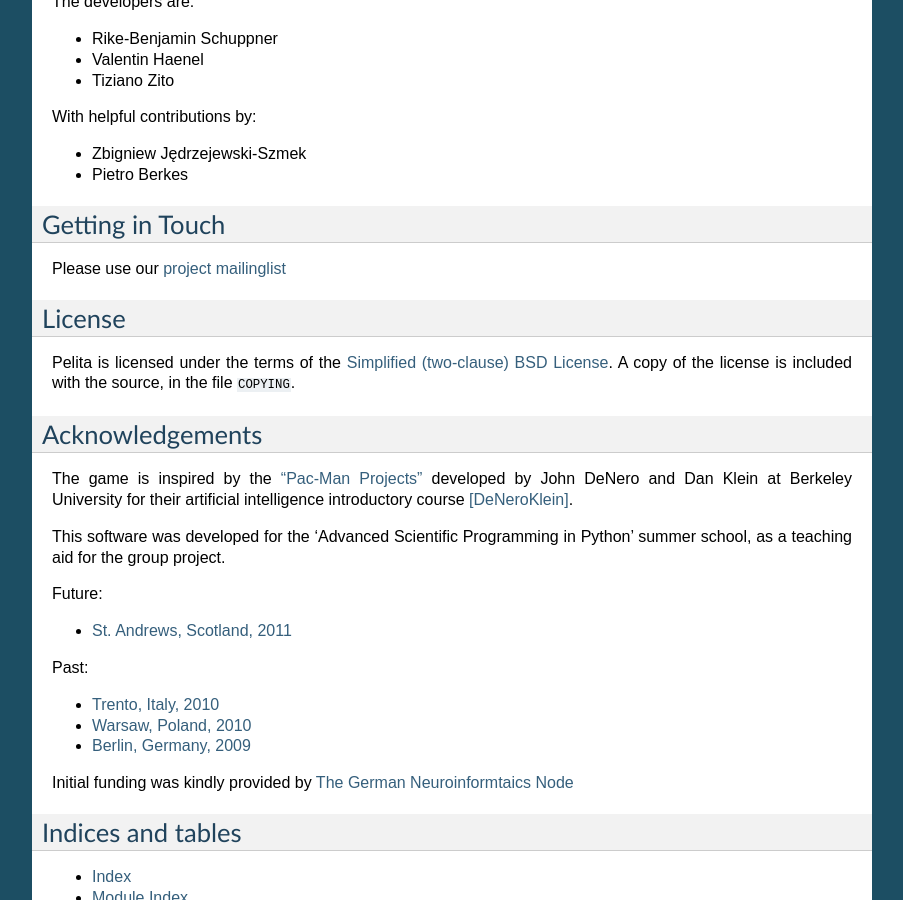
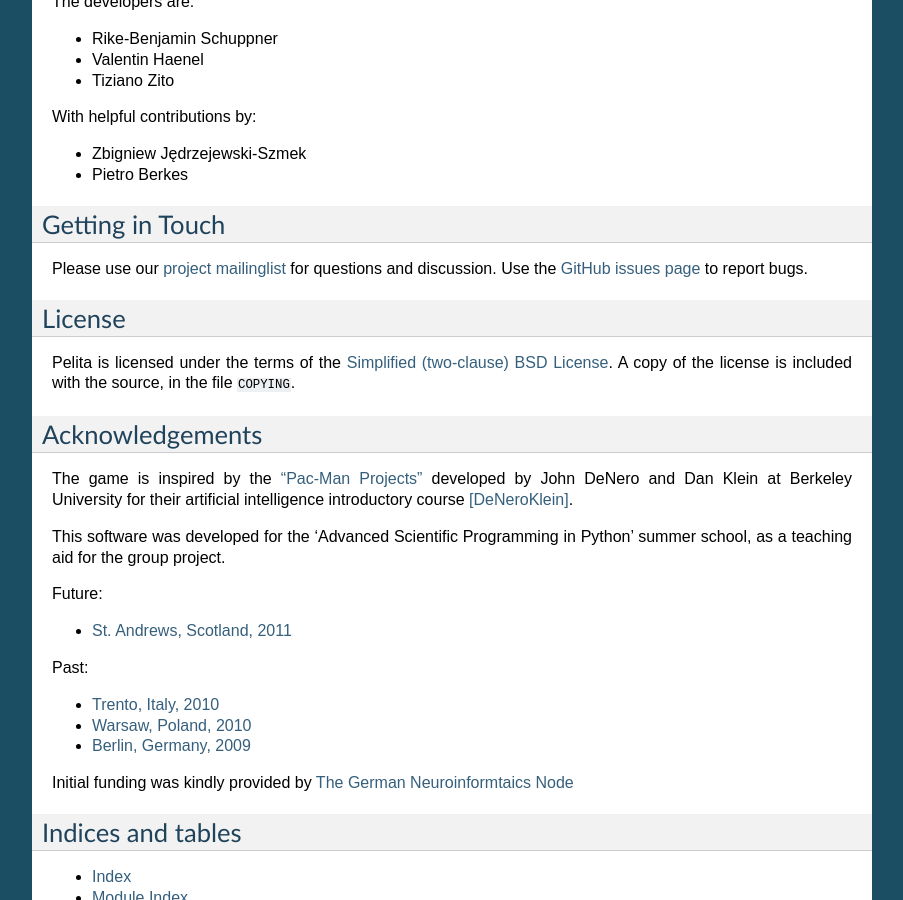
Before and after one commit to ASPP/pelita, a Sphinx documentation site: the page built from doc/source/index.rst, in a window 1280 px wide and 900 px high, scrolled down 1650 px. Shown: the whole window, without its empty margins (198-1101 px from the left). Built offline with Sphinx 7.4.7, drawn with Linux system fonts in a browser that asks for light colours; the version number could not be read and is left out.

Commit message:
DOC/ENH: link to github issues

```diff
--- a/doc/source/index.rst
+++ b/doc/source/index.rst
@@ -74,7 +74,9 @@
 ================
 
 Please use our `project mailinglist
-<https://portal.bccn-berlin.de/cgi-bin/mailman/listinfo/pelita>`_
+<https://portal.bccn-berlin.de/cgi-bin/mailman/listinfo/pelita>`_ for questions
+and discussion. Use the `GitHub issues page
+<https://github.com/Debilski/pelita/issues>`_ to report bugs.
 
 License
 =======
```
